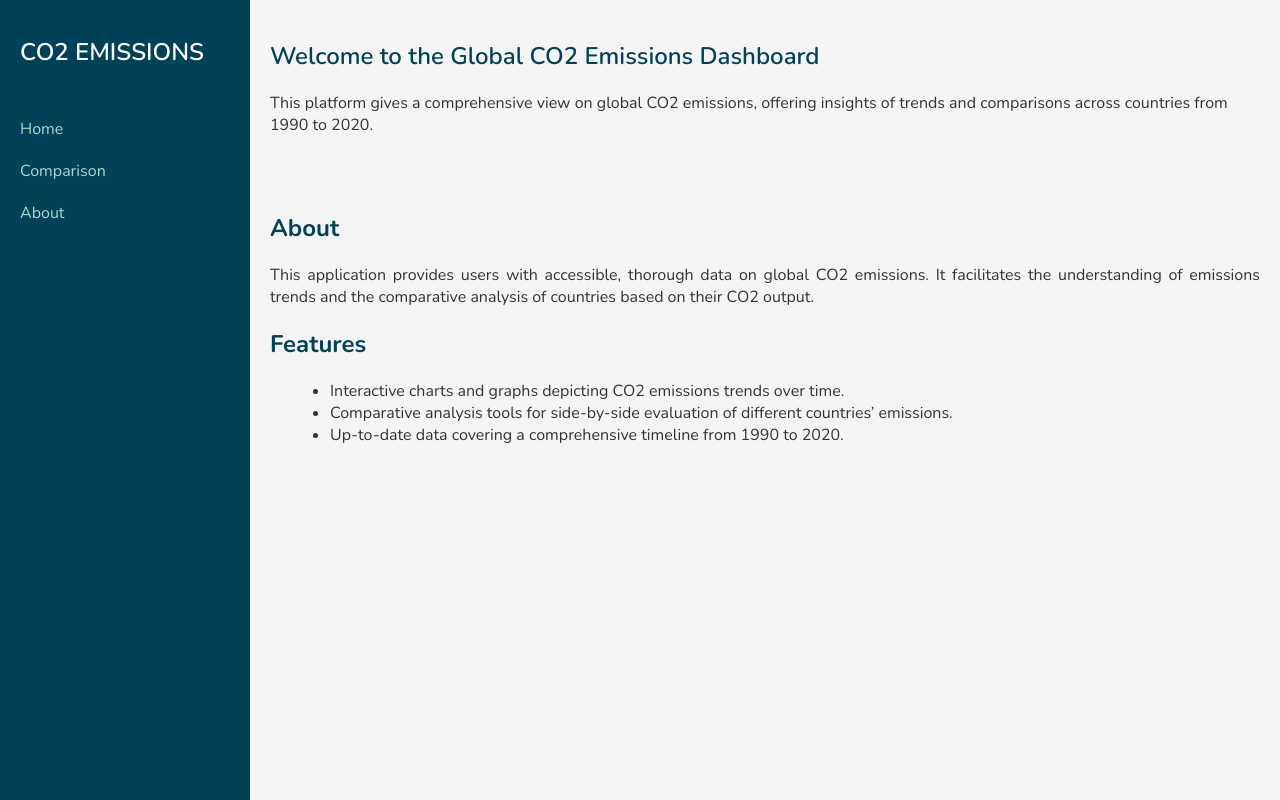
After one commit to azizhayat37/CO2, a Django app: page /about/ in a window 1280 px wide. The commit adds this page. Run offline with Django 4.2, Linux system fonts and the light colour scheme.

Commit message:
Done about.html

```diff
--- /dev/null
+++ b/countrydata/templates/countrydata/about.html
@@ -0,0 +1,46 @@
+{% extends "countrydata/base.html" %}
+
+{% block content %}
+<style>
+    /* Styles to ensure consistency without adding a content box */
+    .content-container {
+        margin-left: 250px; /* Adjust margin to not overlap with the sidebar */
+        padding: 20px;
+    }
+
+    .content-container h2 {
+        color: #024259;
+        margin-bottom: 20px;
+    }
+
+    .content-container p, .content-container ul {
+        text-align: justify;
+        margin-bottom: 10px;
+    }
+
+    .content-container ul {
+        list-style-type: disc;
+        margin-left: 20px;
+    }
+
+    .content-container a {
+        color: #024259;
+        text-decoration: none;
+    }
+
+    .content-container a:hover {
+        text-decoration: underline;
+    }
+</style>
+
+<div class="content-container">
+    <h2>About</h2>
+    <p>This application provides users with accessible, thorough data on global CO2 emissions. It facilitates the understanding of emissions trends and the comparative analysis of countries based on their CO2 output.</p>
+    <h2>Features</h2>
+    <ul>
+        <li>Interactive charts and graphs depicting CO2 emissions trends over time.</li>
+        <li>Comparative analysis tools for side-by-side evaluation of different countries’ emissions.</li>
+        <li>Up-to-date data covering a comprehensive timeline from 1990 to 2020.</li>
+    </ul>
+</div>
+{% endblock %}
--- a/countrydata/templates/countrydata/base.html
+++ b/countrydata/templates/countrydata/base.html
@@ -66,12 +66,12 @@
     <h1>CO2 Emissions</h1>
     <a href="{%url 'home' %}">Home</a>
     <a href="{%url 'comparison' %}">Comparison</a>
-    <a href="#about">About Us</a>
+    <a href="{%url 'about' %}">About</a>
 </div>
 
 <div class="main-content">
     <h2>Welcome to the Global CO2 Emissions Dashboard</h2>
-    <p>This platform provides a comprehensive view on global CO2 emissions, offering insights of trends and comparisons across countries from 1990 to 2020.</p>
+    <p>This platform gives a comprehensive view on global CO2 emissions, offering insights of trends and comparisons across countries from 1990 to 2020.</p>
 </div>
 
 {% block content %}
--- a/countrydata/urls.py
+++ b/countrydata/urls.py
@@ -2,8 +2,7 @@ from django.urls import path
 from . import views
 
 urlpatterns = [
-    path('', views.home, name="home",
-    # Add more URL patterns here as needed
-    ),
-    path('comparison/', views.comparison, name='comparison')
+    path('', views.home, name='home'),
+    path('comparison/', views.comparison, name='comparison'),
+    path('about/', views.about, name='about'),
 ]
--- a/countrydata/views.py
+++ b/countrydata/views.py
@@ -104,3 +104,7 @@ def compare_emissions(request):
         return render(request, 'countrydata/comparison.html', context)
 
     return render(request, 'countrydata/comparison.html')
+
+def about(request):
+    context = {}
+    return render(request, 'countrydata/about.html', context)
```
